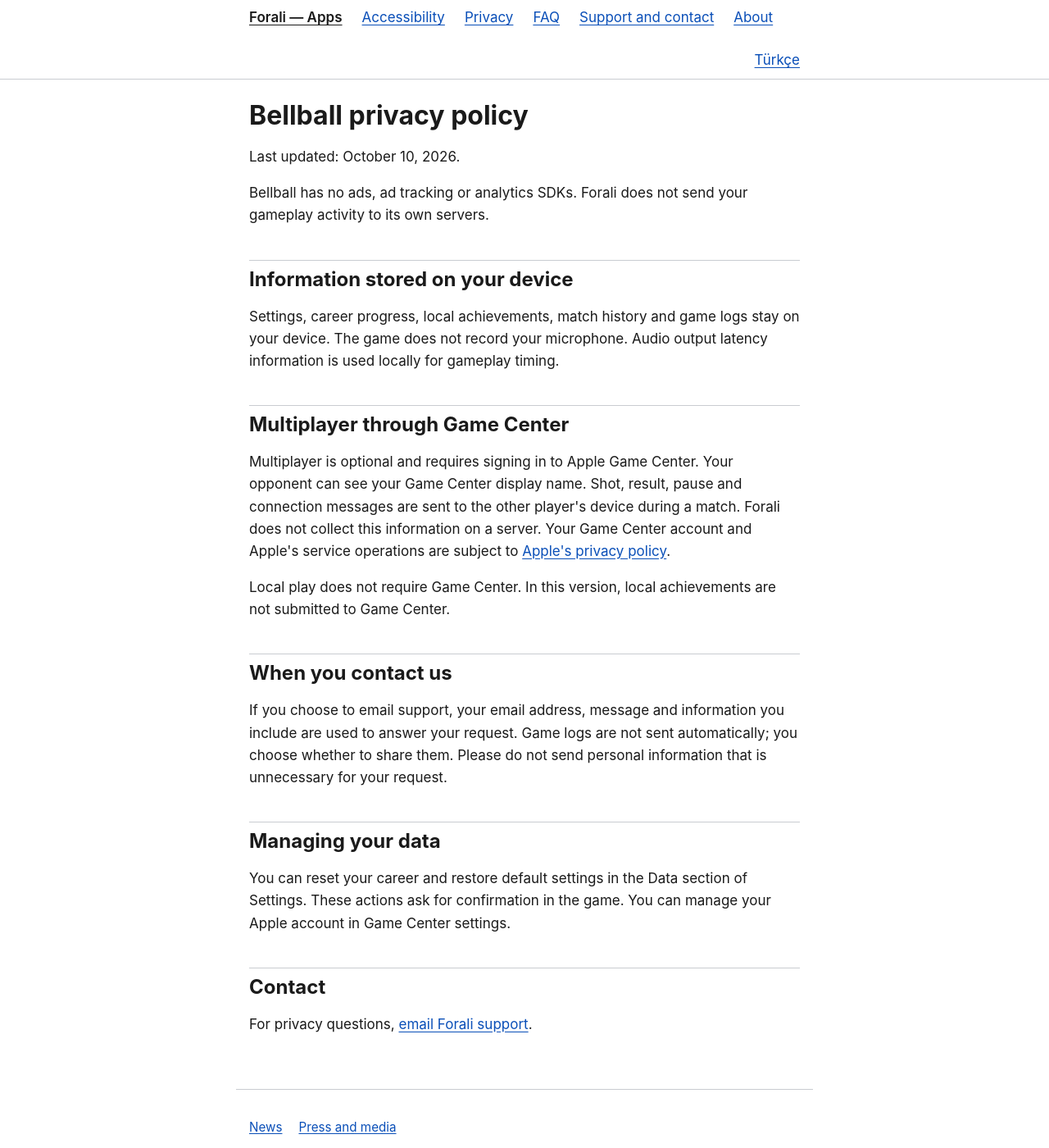
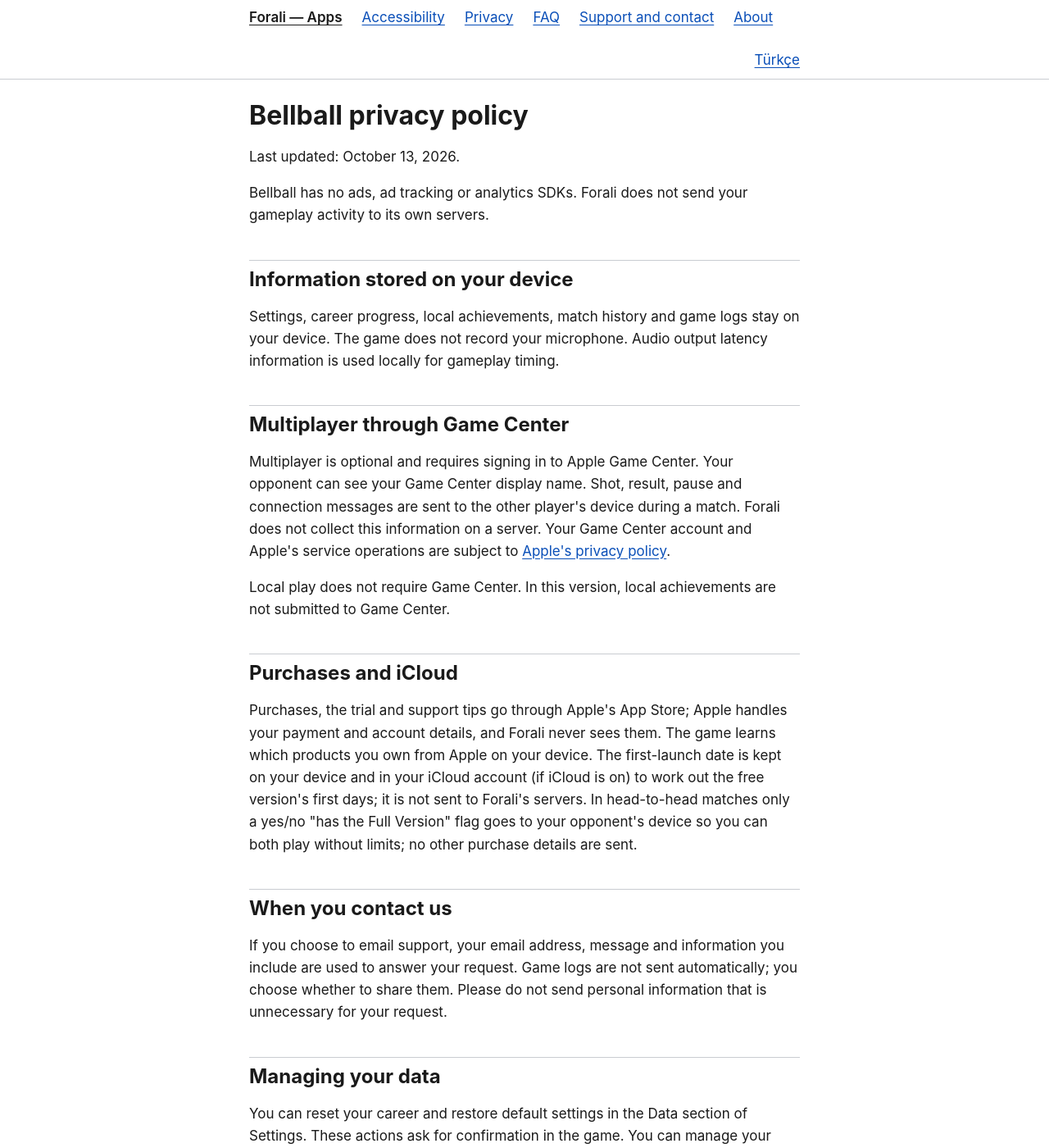
Before and after one commit to recepgur07-bot/recepgur07-bot.github.io, a Jekyll site: the page built from en/bellball/privacy.md, in a window 1280 px wide and 1400 px high. Shown: the whole window at 82% size. Built offline with Jekyll 4.4.1, drawn with Linux system fonts in a browser that asks for light colours.

Commit message:
Bellball gizlilik: satın alımlar ve iCloud bölümü
Co-Authored-By: Claude Opus 5.5 <noreply@anthropic.com>

```diff
--- a/en/bellball/privacy.md
+++ b/en/bellball/privacy.md
@@ -7,11 +7,11 @@ lang: en
 title: Bellball privacy policy
 alt_url: /tr/bellball/gizlilik/
 permalink: /en/bellball/privacy/
-description: Privacy information about Bellball's local records, Game Center and support communications.
+description: Privacy information about Bellball's local records, Game Center, purchases and support communications.
 ---
 # Bellball privacy policy
 
-Last updated: October 10, 2026.
+Last updated: October 13, 2026.
 
 Bellball has no ads, ad tracking or analytics SDKs. Forali does not send your gameplay activity to its own servers.
 
@@ -25,6 +25,10 @@ Multiplayer is optional and requires signing in to Apple Game Center. Your oppon
 
 Local play does not require Game Center. In this version, local achievements are not submitted to Game Center.
 
+## Purchases and iCloud
+
+Purchases, the trial and support tips go through Apple's App Store; Apple handles your payment and account details, and Forali never sees them. The game learns which products you own from Apple on your device. The first-launch date is kept on your device and in your iCloud account (if iCloud is on) to work out the free version's first days; it is not sent to Forali's servers. In head-to-head matches only a yes/no "has the Full Version" flag goes to your opponent's device so you can both play without limits; no other purchase details are sent.
+
 ## When you contact us
 
 If you choose to email support, your email address, message and information you include are used to answer your request. Game logs are not sent automatically; you choose whether to share them. Please do not send personal information that is unnecessary for your request.
```
Also changed, not shown: tr/bellball/gizlilik.md (+6 -2 lines).
